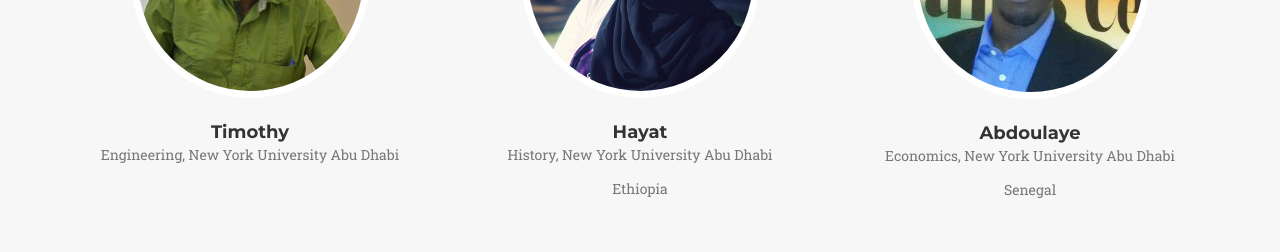
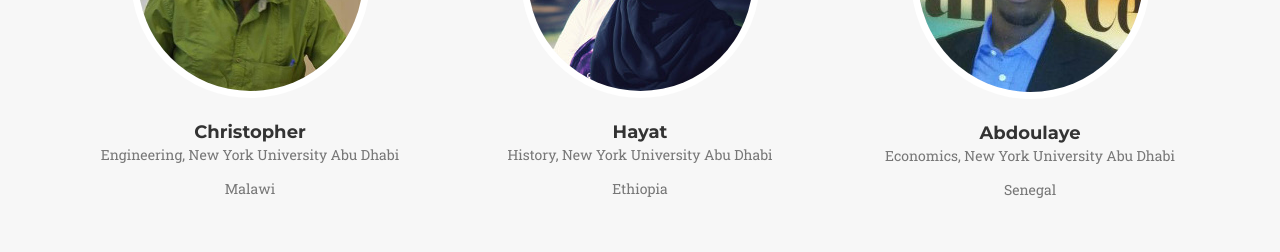
Before and after one commit to pearlrwauya/CAMAProject, a plain HTML site: page index.html in a window 1280 px wide. Shown: the part 6320-6572 px from the top of the page. Drawn offline with nearby package versions, Linux system fonts and the light colour scheme; a web font is replaced by a local one.

Commit message:
Update index.html

```diff
--- a/index.html
+++ b/index.html
@@ -313,9 +313,9 @@
                 <div class="col-sm-4">
                     <div class="team-member">
                         <img src="img/team/Chris.jpg" class="img-responsive img-circle" alt="">
-                        <h4>Timothy</h4>
+                        <h4>Christopher</h4>
                         <p class="text-muted">Engineering, New York University Abu Dhabi</p>
-                        <p class="text-muted"></p>
+                        <p class="text-muted">Malawi</p>
                     </div>
                 </div>
 				<div class="col-sm-4">
```
